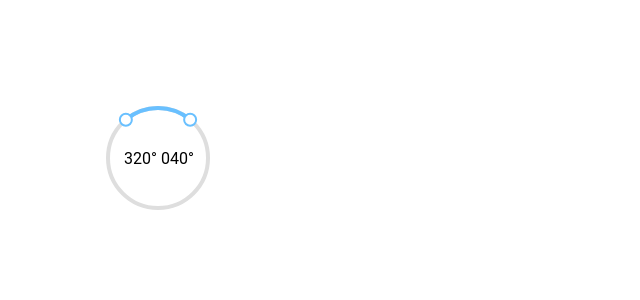
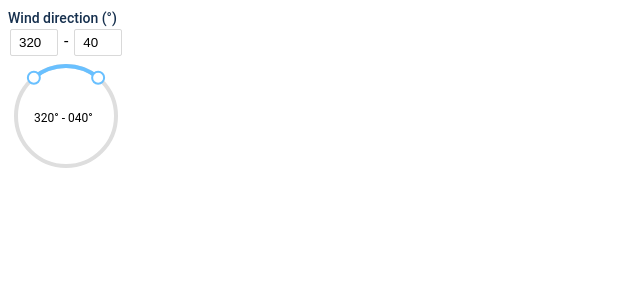
Before and after one commit to phalkone/fast-circular-slider, a React app: page / in a window 1280 px wide. Shown: the top 300 px of the page, without its empty margins (0-640 px from the left). Built offline with nearby package versions, Linux system fonts and the light colour scheme; the HTML template or start-up script is replaced by a standard one.

Commit message:
Input field

```diff
--- a/src/components/CircularSlider/Arc.tsx
+++ b/src/components/CircularSlider/Arc.tsx
@@ -8,7 +8,7 @@ export const Arc = (props: IArc) => {
   return (
     <path
       d={`M ${props.start.x} ${props.start.y} ` +
-      `A ${props.radius} ${props.radius} 0 ${props.largeFlag} ${props.sweepFlag}` +
+      `A ${props.radius} ${props.radius} 0 ${props.largeFlag} 0` +
       `${props.end.x} ${props.end.y}`}
       fill='none'
       stroke='#69c0ff'
--- a/src/components/CircularSlider/Handle.tsx
+++ b/src/components/CircularSlider/Handle.tsx
@@ -9,31 +9,16 @@ export const Handle = (props: IHandle) => {
   const [centerX, setCenterX] = useState<number>(0)
   const [centerY, setCenterY] = useState<number>(0)
   const [dragging, setDragging] = useState<boolean>(false)
-  let prev = props.angle.angle
 
   const setPosition = (mouseX : number, mouseY : number) => {
     const a = Math.atan((mouseX - centerX) / (centerY - mouseY))
-    let angle = toDeg(a)
+    let angle = Math.round(toDeg(a))
     if (mouseY <= centerY) {
       angle = angle < 0 ? 360 + angle : angle
     } else {
       angle = 180 + angle
     }
-
-    const maxPlus = props.max < props.angle.angle ? props.max + 360 - props.angle.angle : props.max - props.angle.angle
-    const diffPlus = angle < props.angle.angle ? angle + 360 - props.angle.angle : angle - props.angle.angle
-
-    const maxMin = props.max > props.angle.angle ? props.max - 360 - props.angle.angle : props.max - props.angle.angle
-    const diffMin = angle > props.angle.angle ? angle - 360 - props.angle.angle : angle - props.angle.angle
-
-    console.log(angle + ' ' + prev)
-
-    if ((angle >= prev && diffPlus <= maxPlus) || (angle <= prev && diffMin >= maxMin)) {
-      props.setAngle({ angle, ...getXY(angle, props.radius, props.padding) })
-    } else {
-      props.setAngle({ angle: props.max, ...getXY(props.max, props.radius, props.padding) })
-    }
-    prev = angle
+    props.setAngle({ angle: angle, ...getXY(Math.round(angle), props.radius, props.padding) })
   }
 
   const onMouseDown = (e : any) => {
--- a/src/components/CircularSlider/index.tsx
+++ b/src/components/CircularSlider/index.tsx
@@ -1,9 +1,9 @@
 import React, { useState } from 'react'
 import type { ICircularSlider } from '../../types/CircularSlider.types'
-import * as styles from '../../themes/CircularSlider.css'
 import { Handle } from './Handle'
 import { Arc } from './Arc'
 import { getXY } from '../../utils/CircularSlider.utils'
+import * as styles from '../../themes/CircularSlider.css'
 
 /**
  * Draws a circular slider for provided relative wind data
@@ -15,7 +15,22 @@ const CircularSlider = (props: ICircularSlider) => {
   const [second, setSecond] = useState({ angle: 40, ...getXY(40, props.radius, props.padding) })
 
   return (
-    <div className={styles.container}>
+    <div>
+      <div>
+        <input
+          type='number'
+          className={styles.input}
+          value={first.angle}
+          onChange={e => setFirst({ angle: +e.target.value, ...getXY(+e.target.value, props.radius, props.padding) })}
+        />
+        <label> - </label>
+        <input
+          type='number'
+          className={styles.input}
+          value={second.angle}
+          onChange={e => setSecond({ angle: +e.target.value, ...getXY(+e.target.value, props.radius, props.padding) })}
+        />
+      </div>
       <svg
         version='1.1'
         width={props.radius * 2 + 16}
@@ -23,13 +38,10 @@ const CircularSlider = (props: ICircularSlider) => {
       >
         {/* Background circle */}
         <circle cx={center} cy={center} r={props.radius} stroke="#dedede" fill="transparent" strokeWidth="4" />
-        {/* largeFlag={ Math.abs(second.angle - first.angle) > 180 ? 1 : 0 }
-          sweepFlag={ second.angle > first.angle ? 1 : 0 } */}
         <Arc
-          largeFlag={ (second.angle < first.angle ? second.angle + 360 - first.angle : second.angle - first.angle) > 180 ? 1 : 0 }
-          sweepFlag={ second.angle > first.angle ? 0 : 1 }
-          start={{ x: first.x, y: first.y }}
-          end={{ x: second.x, y: second.y }}
+          largeFlag={ (second.angle < first.angle ? 360 - first.angle + second.angle : second.angle - first.angle) > 180 ? 1 : 0 }
+          start={{ x: second.x, y: second.y }}
+          end={{ x: first.x, y: first.y }}
           radius={props.radius}
           padding={props.padding}
         />
@@ -38,16 +50,19 @@ const CircularSlider = (props: ICircularSlider) => {
           angle={first}
           radius={props.radius}
           padding={props.padding}
-          max={second.angle}
         />
         <Handle
           setAngle={setSecond}
           angle={second}
           radius={props.radius}
           padding={props.padding}
-          max={first.angle}
         />
-        <text x={center - 34} y={center + 6}>{`${Math.round(first.angle).toString().padStart(3, '0')}° ${Math.round(second.angle).toString().padStart(3, '0')}°`}</text>
+        <text x={center - 32}
+              y={center + 6}
+              fontSize={12} >
+          {`${Math.round(first.angle).toString().padStart(3, '0')}° - ` +
+           `${Math.round(second.angle).toString().padStart(3, '0')}°`}
+        </text>
         <use href='#active' />
       </svg>
     </div>
--- a/src/index.tsx
+++ b/src/index.tsx
@@ -1,15 +1,15 @@
 import React from 'react'
 import { render } from 'react-dom'
 import CircularSlider from './components/CircularSlider'
+import * as styles from './themes/CircularSlider.css'
 
 const element = document.createElement('div')
 
 render(
-  <div style={{
-    position: 'absolute',
-    top: '100px',
-    left: '100px'
-  }} >
+  <div className={styles.container} >
+    <div>
+        <label className={styles.formLabel }>Wind direction (°)</label>
+    </div>
     <CircularSlider />
   </div>
   , element)
--- a/src/themes/CircularSlider.css
+++ b/src/themes/CircularSlider.css
@@ -1,7 +1,37 @@
-.handle{
-  position: absolute;
-}
-
 .container {
   font-family: Roboto, "Open Sans", sans-serif;
 }
+
+.formLabel {
+  font-variant: tabular-nums;
+  color: #16304e;
+  margin-bottom: 4px;
+  font-weight: 500;
+  font-size:14px;
+}
+
+.input {
+  width: 30px;
+  height: 25px;
+  padding: 0 8px;
+  margin: 2px;
+  text-align: left;
+  background-color: transparent;
+  border: 1px solid #d9d9d9;
+  border-radius: 2px;
+  outline: 2px;
+}
+
+.input:hover {
+  border: 1px solid #40a9ff;
+}
+
+input::-webkit-outer-spin-button,
+input::-webkit-inner-spin-button {
+  -webkit-appearance: none;
+  margin: 0;
+}
+
+input[type=number] {
+  -moz-appearance: textfield;
+}
--- a/src/themes/CircularSlider.css.d.ts
+++ b/src/themes/CircularSlider.css.d.ts
@@ -1,2 +1,3 @@
-export const handle : string
+export const formLabel : string
 export const container : string
+export const input : string
```
Also changed, not shown: src/types/CircularSlider.types.ts (+6 -2 lines).
